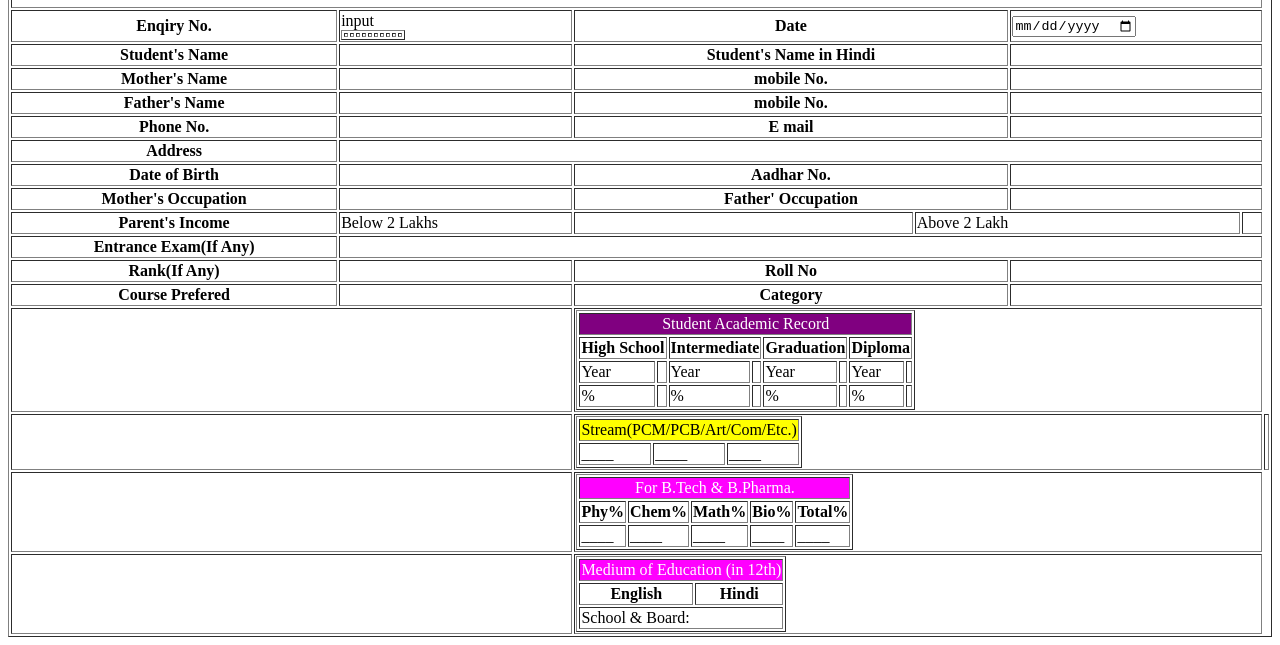
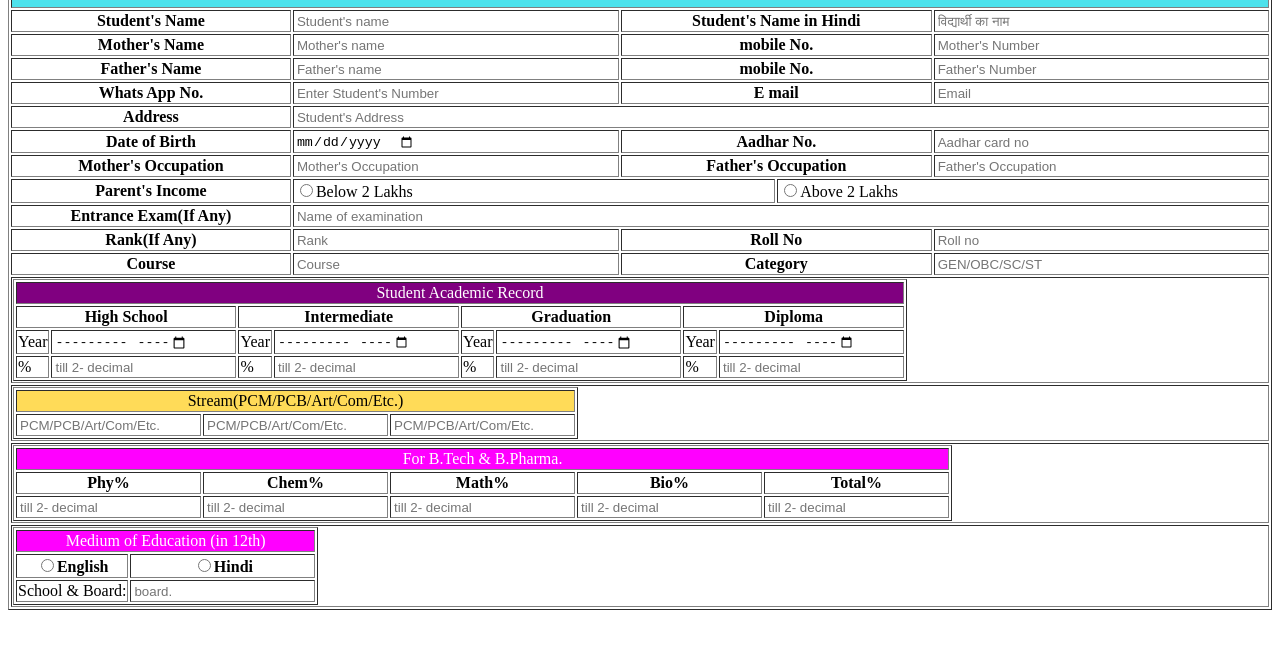
Before and after one commit to AryanSinghMS/Project, a plain HTML site: page enqiry.html in a window 1280 px wide. Shown: the part 520-1165 px from the top of the page. After the commit the page ends 1138 px from the top, so only its background shows below. Drawn offline with Linux system fonts and the light colour scheme.

Commit message:
update an modified Enquiry file

```diff
--- a/enqiry.html
+++ b/enqiry.html
@@ -8,10 +8,10 @@
 <body>
 
     <form action="" method="post">
-        <table border="" width="100%">
+        <table border="1" width="100%">
             <tr>
                 <td colspan="2" rowspan="2"><img src="images/logo/goel.jpeg" alt=""></td>
-                <th colspan="6"><h1>Goel Group Of Institution</h1></th>
+                <th colspan="6"><h1><u>Goel Group Of Institution</u></h1></th>
             </tr>
             <tr><td colspan="6"><p><pre>
                                               Near Indira Canal, Faizabad Road,Lucknow-226028
@@ -38,97 +38,76 @@
                 <th colspan="4"><pre><img src="images/logo/Seth.jpg" width="30">  Seth M.R. Jaipuria School</pre></th>
             </tr>
             <tr>
-                <th colspan="8"><h1>Student Enquiry form</h1></th>
+                <th colspan="8" bgcolor="#4EE2EC"><h1>Student Enquiry Form</h1></th>
 
             </tr>
-            <tr>
-                <th colspan="2">Enqiry No.</th>
-                <td colspan="2"> input
-                    <table border="1">
-                        <tr>
-                            <td></td>
-                            <td></td>
-                            <td></td>
-                            <td></td>
-                            <td></td>
-                            <td></td>
-                            <td></td>
-                            <td></td>
-                            <td></td>
-                            <td></td>
-                        </tr>
-                    </table>                </td>
-                <th colspan="2">Date </th>
-                <td colspan="2"><input type="date" name="Date"> </td>
-            </tr>
+
 
             </tr>
             <tr>
                 <th colspan="2">Student's Name</th>
-                <td colspan="2">                </td>
+                <td colspan="2"><input type="text" placeholder="Student's name" style="border: none;"> </td>
                 <th colspan="2">Student's Name in Hindi</th>
-                <td colspan="2">                </td>
+                <td colspan="2"> <input type="text" placeholder="विद्यार्थी का नाम" style="border: none;"> </td>
             </tr>
             <tr>
                 <th colspan="2">Mother's Name</th>
-                <td colspan="2">                </td>
+                <td colspan="2"><input type="text" placeholder="Mother's name" style="border: none;"></td>
                 <th colspan="2">mobile No.</th>
-                <td colspan="2">                </td>
+                <td colspan="2"><input type="tel" placeholder="Mother's Number" style="border: none;" pattern="[0-9]{5}-[0-9]{5}"></td>
             </tr>
             <tr>
                 <th colspan="2">Father's Name</th>
-                <td colspan="2">                </td>
+                <td colspan="2"><input type="text" placeholder="Father's name" style="border: none;"></td>
                 <th colspan="2">mobile No.</th>
-                <td colspan="2">                </td>
+                <td colspan="2"><input type="tel" placeholder="Father's Number" style="border: none;" pattern="[0-9]{5}-[0-9]{5}"></td>
             </tr>
             <tr>
-                <th colspan="2">Phone No.</th>
-                <td colspan="2">                </td>
+                <th colspan="2">Whats App No.</th>
+                <td colspan="2"><input type="tel" placeholder="Enter Student's Number" style="border: none;" pattern="[0-9]{5}-[0-9]{5}"></td>
                 <th colspan="2">E mail</th>
-                <td colspan="2">                </td>
+                <td colspan="2"><input type="email" style="border: none;" placeholder="Email"></td>
             </tr>
             <tr>
                 <th colspan="2">Address</th>
-                <td colspan="6"></td>
+                <td colspan="6"><input type=" text" style="border: none;" placeholder="Student's Address"></td>
             </tr>
             <tr>
                 <th colspan="2">Date of Birth</th>
-                <td colspan="2">                </td>
+                <td colspan="2"><input type="date" style="border: none;" placeholder="DOB"></td>
                 <th colspan="2">Aadhar No.</th>
-                <td colspan="2">                </td>
+                <td colspan="2"><input type="tel" style="border: none;" placeholder="Aadhar card no" pattern="[0-9]{4}-[0-9]{4}-[0-9]{4}" required></td>
             </tr>
             <tr>
                 <th colspan="2">Mother's Occupation </th>
-                <td colspan="2">                </td>
-                <th colspan="2">Father' Occupation</th>
-                <td colspan="2">                </td>
+                <td colspan="2"><input type=" text" style="border: none;" placeholder="Mother's Occupation"></td>
+                <th colspan="2">Father's Occupation</th>
+                <td colspan="2"><input type=" text" style="border: none;" placeholder="Father's Occupation"></td>
             </tr>
             <tr>
                 <th colspan="2">Parent's Income</th>
-                <td colspan="2">Below 2 Lakhs</td>
-                <td></td>
-                <td colspan="2">Above 2 Lakh</td>
-                <td></td>
+                <td colspan="3"><input type="radio" name="income">Below 2 Lakhs</td>
+                <td colspan="3"><input type="radio" name="income">Above 2 Lakhs</td>
+
             </tr>
             <tr>
                 <th colspan="2">Entrance Exam(If Any)</th>
-                <td colspan="6">                </td>
+                <td colspan="6"><input type="text" placeholder="Name of examination" style="border: none;"></td>
             </tr>
             <tr>
                 <th colspan="2">Rank(If Any)</th>
-                <td colspan="2">                </td>
+                <td colspan="2"><input type="number" placeholder="Rank" style="border: none;"></td>
                 <th colspan="2">Roll No</th>
-                <td colspan="2">                </td>
+                <td colspan="2"><input type="number" placeholder="Roll no" style="border: none;"></td>
             </tr>
             <tr>
-                <th colspan="2">Course Prefered</th>
-                <td colspan="2">                </td>
+                <th colspan="2">Course </th>
+                <td colspan="2"><input type="text" placeholder="Course" style="border: none;"></td>
                 <th colspan="2">Category</th>
-                <td colspan="2">                </td>
+                <td colspan="2"><input type="text" placeholder="GEN/OBC/SC/ST" style="border: none;"></td>
             </tr>
             <tr>
-                <td colspan="4"></td>
-                <td colspan="4">
+                <td colspan="8">
                     <table border="1">
                         <tr>
                             <td colspan="8" bgcolor="purple"><font color="white"><center>Student Academic Record</center></td>
@@ -140,51 +119,49 @@
                             <th colspan="2">Diploma</th>
                         </tr>
                         <tr>
+                            <td >Year</td>
+                            <td><input type="month" style="border: none;" value="yyyy-mm" min="1947-01" max="2022-12"/></td>
                             <td>Year</td>
-                            <td></td>
+                            <td><input type="month" style="border: none;" value="yyyy-mm" min="1947-01" max="2024-07"/></td>
                             <td>Year</td>
-                            <td></td>
+                            <td><input type="month" style="border: none;" value="yyyy-mm" min="1947-01" max="2024-07"/></td>
                             <td>Year</td>
-                            <td></td>
-                            <td>Year</td>
-                            <td></td>
+                            <td><input type="month" style="border: none;" value="yyyy-mm" min="1947-01" max="2024-07"/></td>
                         </tr>
                         <tr>
                             <td>%</td>
-                            <td></td>
+                            <td><input type="number" style="border: none;" placeholder="till 2- decimal"></td>
                             <td>%</td>
-                            <td></td>
+                            <td><input type="number" style="border: none;" placeholder="till 2- decimal"></td>
                             <td>%</td>
-                            <td></td>
+                            <td><input type="number" style="border: none;" placeholder="till 2- decimal"></td>
                             <td>%</td>
-                            <td></td>
+                            <td><input type="number" style="border: none;" placeholder="till 2- decimal"></td>
                         </tr>
                     </table>
                 </td>
             </tr>
             <tr>
-                <td colspan="4"></td>
-                <td colspan="4">
+
+                <td colspan="8">
                     <table border="1">
                         <tr>
-                            <td colspan="6" bgcolor="yellow"><center>Stream(PCM/PCB/Art/Com/Etc.)</center></td>
+                            <td colspan="6" bgcolor="#FFDB58"><center>Stream(PCM/PCB/Art/Com/Etc.)</center></td>
                         </tr>
                         <tr>
-                            <td colspan="2">____</td>
-                            <td colspan="2">____</td>
-                            <td colspan="2">____</td>
+                            <td colspan="2"><input type="text" placeholder="PCM/PCB/Art/Com/Etc." style="border: none;"></td>
+                            <td colspan="2"><input type="text" placeholder="PCM/PCB/Art/Com/Etc." style="border: none;"></td>
+                            <td colspan="2"><input type="text" placeholder="PCM/PCB/Art/Com/Etc." style="border: none;"></td>
 
                         </tr>
                     </table>
 
                 </td>
-                <td>
 
-                </td>
             </tr>
             <tr>
-                <td colspan="4"></td>
-                <td colspan="4">
+
+                <td colspan="8">
                     <table border="1">
                     <tr>
                         <td colspan="5" bgcolor="magenta"><font color="white"><center>For B.Tech & B.Pharma.</center></font></td>
@@ -197,30 +174,30 @@
                         <th>Total%</th>
                     </tr>
                     <tr>
-                        <td >____</td>
-                        <td >____</td>
-                        <td >____</td>
-                        <td >____</td>
-                        <td >____</td>
+                        <td ><input type="number" style="border: none;" placeholder="till 2- decimal"></td>
+                        <td ><input type="number" style="border: none;" placeholder="till 2- decimal"></td>
+                        <td ><input type="number" style="border: none;" placeholder="till 2- decimal"></td>
+                        <td ><input type="number" style="border: none;" placeholder="till 2- decimal"></td>
+                        <td ><input type="number" style="border: none;" placeholder="till 2- decimal"></td>
                     </tr>
                 </table></td>
             </tr>
             <tr>
-                <td colspan="4"></td>
-                <td colspan="4">
+               <td colspan="8">
                     <table border="1">
                     <tr>
-                        <td colspan="5" bgcolor="magenta"><font color="white"><center>Medium of Education (in 12th)</center></font></td>
+                        <td colspan="8" bgcolor="magenta"><font color="white"><center>Medium of Education (in 12th)</center></font></td>
                     </tr>
                     <tr>
-                        <th colspan="2.5" >English</th>
-                        <th colspan="2.5" >Hindi</th>
+                        <th colspan="4"><input type="radio" name="Medium">English</th>
+                        <th colspan="4"><input type="radio" name="Medium">Hindi</th>
 
                     </tr>
                     <tr>
-                        <td colspan="5" >School & Board:</td>
+                        <td colspan="4" >School & Board:</td>
+                        <td colspan="4"><input type="text" placeholder="board." style="border: none;"></td>
+                    </tr>
 
-                    </tr>
                 </table></td>
             </tr>
         </table>
```
